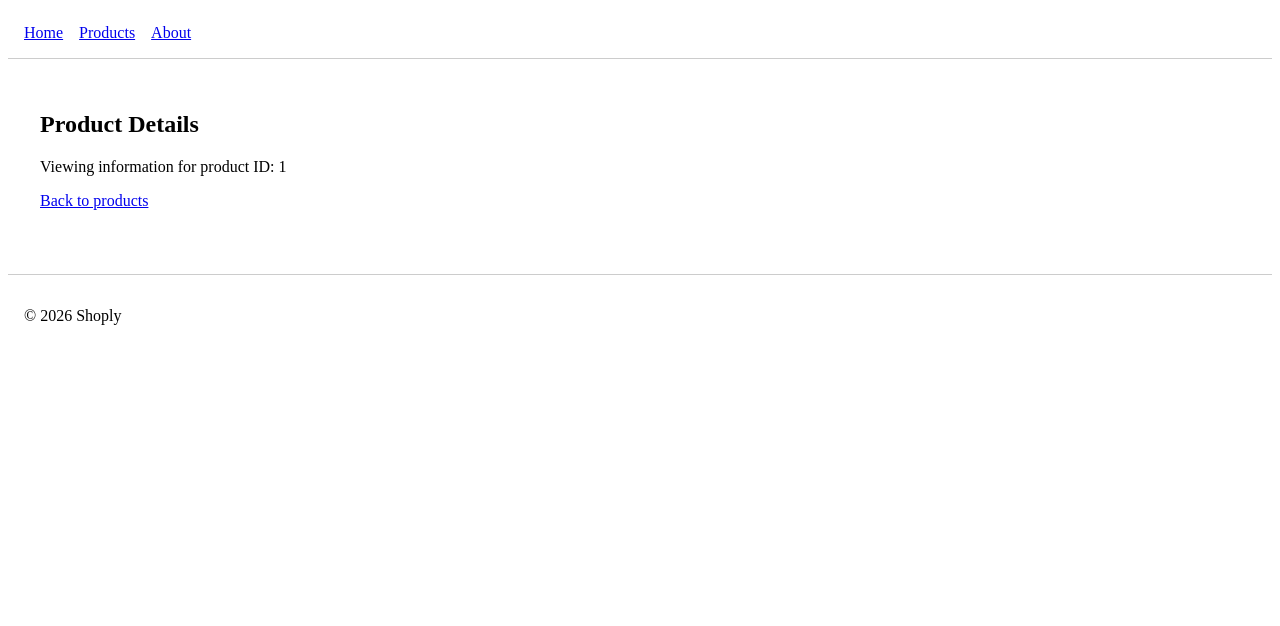
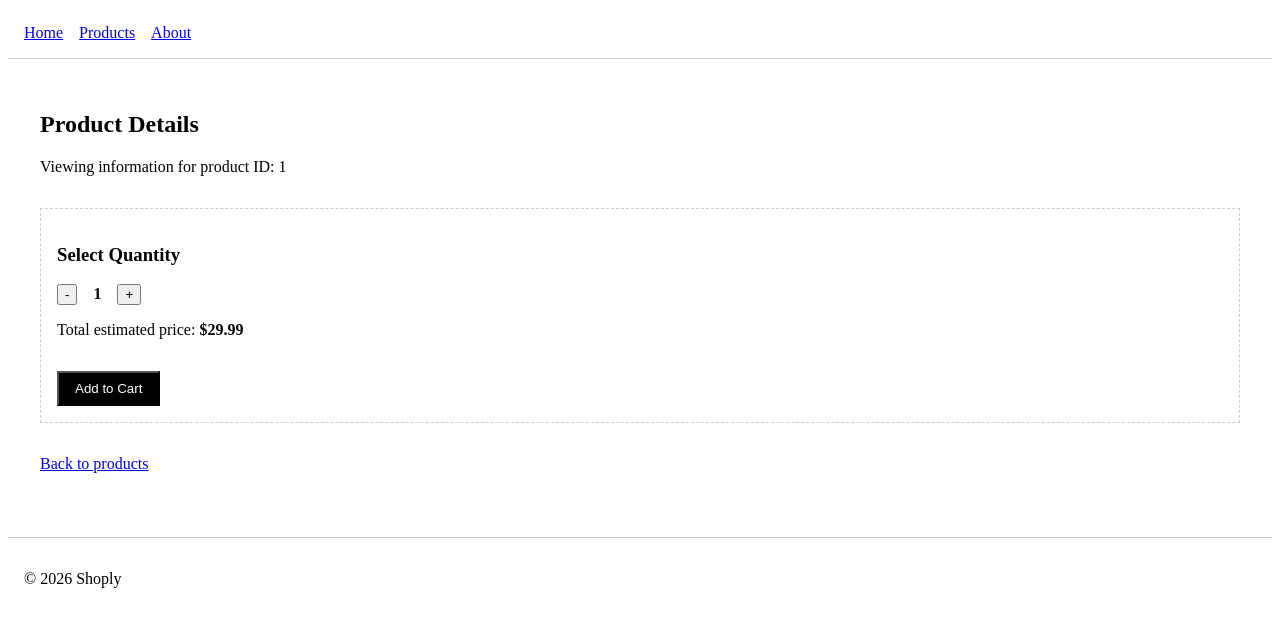
Before and after one commit to alitertrainee-afk/shoply, a Nuxt app: page /products/1 in a window 1280 px wide. Shown: the top 626 px of the page. Built offline with nearby package versions, Linux system fonts and the light colour scheme.

Commit message:
feat: add reactivity, computed properties, and event handling to product page

```diff
--- a/app/pages/products/[id].vue
+++ b/app/pages/products/[id].vue
@@ -2,6 +2,35 @@
   <div>
     <h2>Product Details</h2>
     <p>Viewing information for product ID: {{ route.params.id }}</p>
+
+    <div style="margin: 2rem 0; padding: 1rem; border: 1px dashed #ccc">
+      <h3>Select Quantity</h3>
+
+      <button @click="decrement">-</button>
+      <span style="margin: 0 1rem; font-weight: bold">{{ quantity }}</span>
+      <button @click="increment">+</button>
+
+      <p v-if="quantity === 5" style="color: red; margin-top: 0.5rem">
+        Max limit reached!
+      </p>
+
+      <p style="margin-top: 1rem">
+        Total estimated price: <strong>${{ estimatedTotal }}</strong>
+      </p>
+
+      <button
+        @click="addToCart"
+        style="
+          margin-top: 1rem;
+          background: black;
+          color: white;
+          padding: 0.5rem 1rem;
+        "
+      >
+        Add to Cart
+      </button>
+    </div>
+
     <NuxtLink to="/products">Back to products</NuxtLink>
   </div>
 </template>
@@ -10,4 +39,32 @@
 import { useRoute } from "vue-router";
 
 const route = useRoute();
+
+// Reactive primitive
+const quantity = ref(1);
+
+// Static value
+const basePrice = 29.99;
+
+// Mutations
+const increment = () => {
+  if (quantity.value < 5) {
+    quantity.value++;
+  }
+};
+
+const decrement = () => {
+  if (quantity.value > 1) {
+    quantity.value--;
+  }
+};
+
+// Derived state
+const estimatedTotal = computed(() => {
+  return (quantity.value * basePrice).toFixed(2);
+});
+
+const addToCart = () => {
+  alert(`Added ${quantity.value} items to cart!`);
+};
 </script>
```
